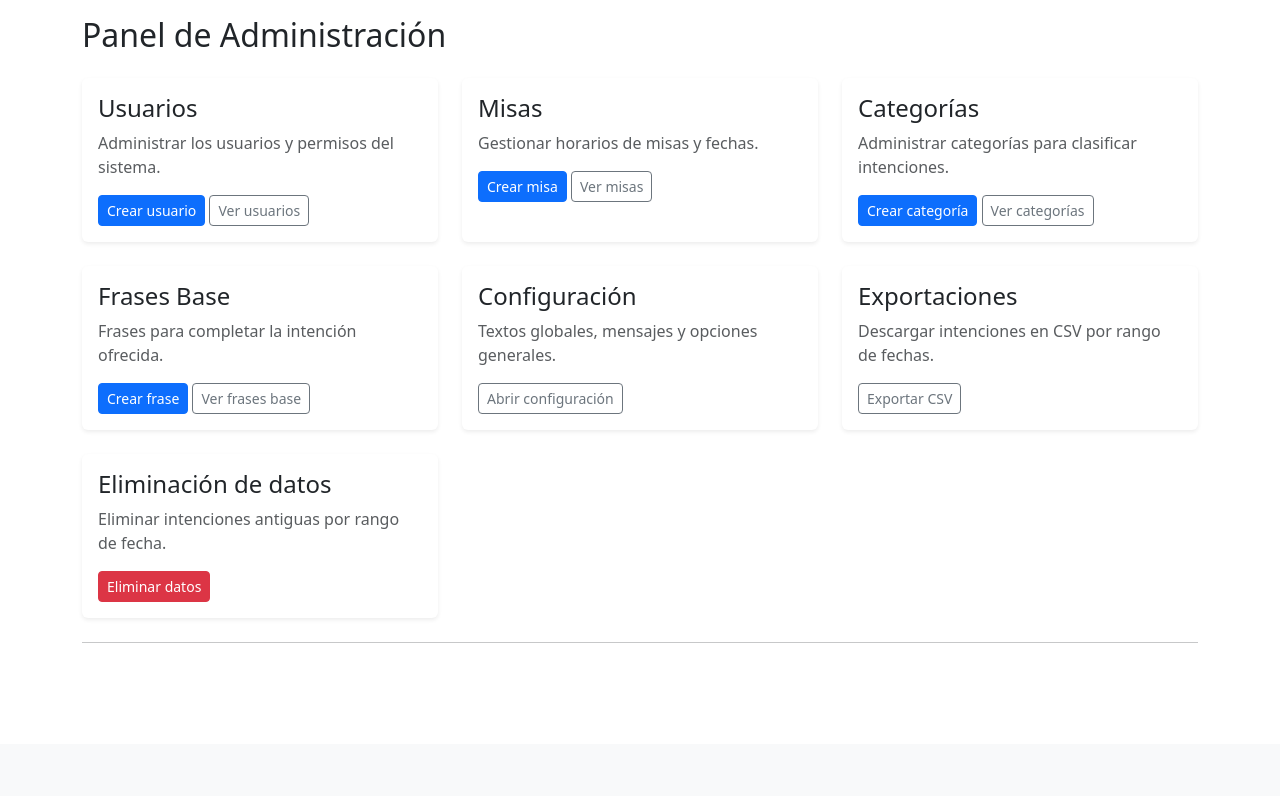
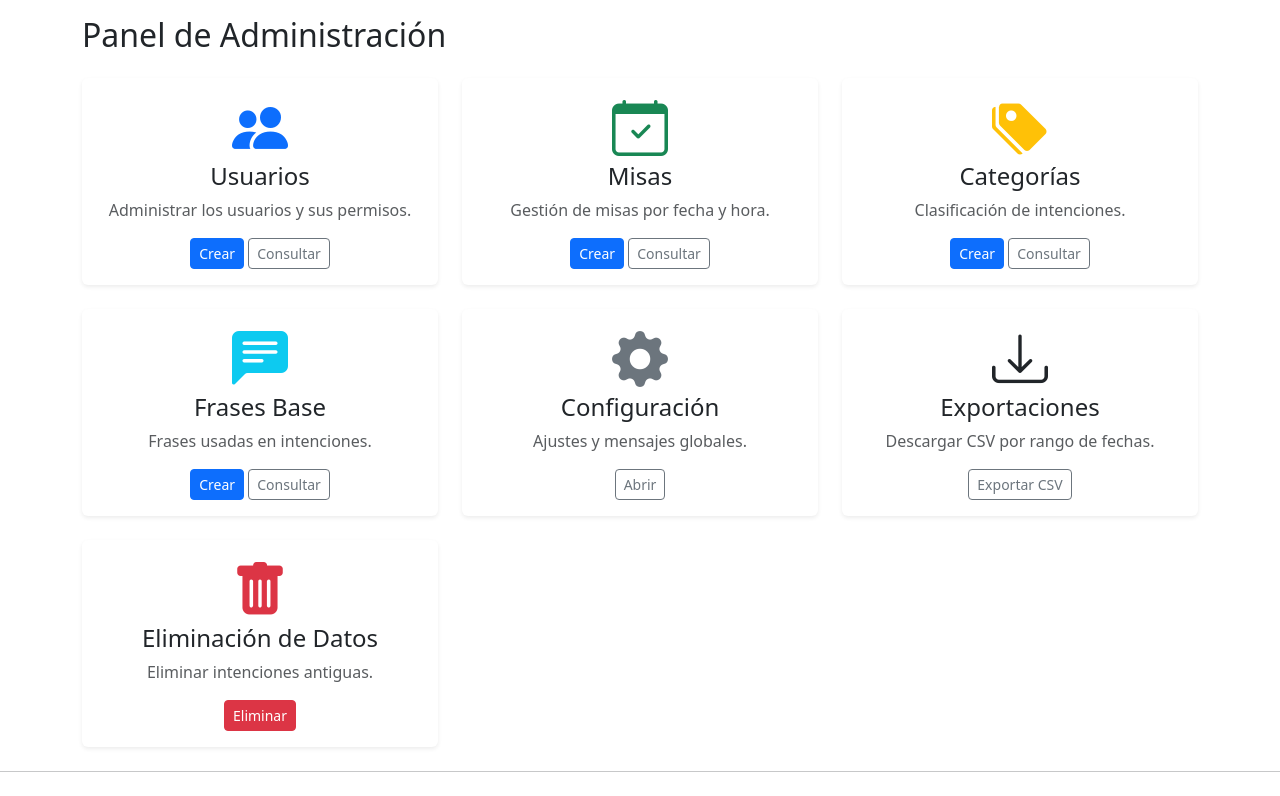
Before and after one commit to OscarAE/intencionesAE, a Flask app: page /admin in a window 1280 px wide. Shown: the part 56-852 px from the top of the page. Before the commit the page ends 699 px from the top, so only its background shows below. Run offline with Flask 3, Linux system fonts and the light colour scheme; the visitor is signed in with stand-in values (Sample User, id 1); data comes from the database, SQL or seed files in the repository; data that the repository does not hold is empty.

Commit message:
Update dashboard.html

```diff
--- a/templates/admin/dashboard.html
+++ b/templates/admin/dashboard.html
@@ -7,69 +7,75 @@
 
     <!-- Usuarios -->
     <div class="col">
-        <div class="card shadow-sm border-0 h-100">
+        <div class="card shadow-sm border-0 h-100 text-center">
             <div class="card-body">
+                <i class="bi bi-people-fill display-4 text-primary mb-3"></i>
                 <h4 class="card-title">Usuarios</h4>
-                <p class="card-text text-muted">Administrar los usuarios y permisos del sistema.</p>
-                <a href="/admin?section=crear_usuario" class="btn btn-primary btn-sm">Crear usuario</a>
-                <a href="/admin?section=usuarios" class="btn btn-outline-secondary btn-sm">Ver usuarios</a>
+                <p class="text-muted">Administrar los usuarios y sus permisos.</p>
+                <a href="/admin?section=crear_usuario" class="btn btn-primary btn-sm">Crear</a>
+                <a href="/admin?section=usuarios" class="btn btn-outline-secondary btn-sm">Consultar</a>
             </div>
         </div>
     </div>
 
     <!-- Misas -->
     <div class="col">
-        <div class="card shadow-sm border-0 h-100">
+        <div class="card shadow-sm border-0 h-100 text-center">
             <div class="card-body">
+                <i class="bi bi-calendar-check display-4 text-success mb-3"></i>
                 <h4 class="card-title">Misas</h4>
-                <p class="card-text text-muted">Gestionar horarios de misas y fechas.</p>
-                <a href="/admin?section=crear_misa" class="btn btn-primary btn-sm">Crear misa</a>
-                <a href="/admin?section=misas" class="btn btn-outline-secondary btn-sm">Ver misas</a>
+                <p class="text-muted">Gestión de misas por fecha y hora.</p>
+                <a href="/admin?section=crear_misa" class="btn btn-primary btn-sm">Crear</a>
+                <a href="/admin?section=misas" class="btn btn-outline-secondary btn-sm">Consultar</a>
             </div>
         </div>
     </div>
 
     <!-- Categorías -->
     <div class="col">
-        <div class="card shadow-sm border-0 h-100">
+        <div class="card shadow-sm border-0 h-100 text-center">
             <div class="card-body">
+                <i class="bi bi-tags-fill display-4 text-warning mb-3"></i>
                 <h4 class="card-title">Categorías</h4>
-                <p class="card-text text-muted">Administrar categorías para clasificar intenciones.</p>
-                <a href="/admin?section=crear_categoria" class="btn btn-primary btn-sm">Crear categoría</a>
-                <a href="/admin?section=categorias" class="btn btn-outline-secondary btn-sm">Ver categorías</a>
+                <p class="text-muted">Clasificación de intenciones.</p>
+                <a href="/admin?section=crear_categoria" class="btn btn-primary btn-sm">Crear</a>
+                <a href="/admin?section=categorias" class="btn btn-outline-secondary btn-sm">Consultar</a>
             </div>
         </div>
     </div>
 
-    <!-- Frases base -->
+    <!-- Frases -->
     <div class="col">
-        <div class="card shadow-sm border-0 h-100">
+        <div class="card shadow-sm border-0 h-100 text-center">
             <div class="card-body">
+                <i class="bi bi-chat-left-text-fill display-4 text-info mb-3"></i>
                 <h4 class="card-title">Frases Base</h4>
-                <p class="card-text text-muted">Frases para completar la intención ofrecida.</p>
-                <a href="/admin?section=crear_frase" class="btn btn-primary btn-sm">Crear frase</a>
-                <a href="/admin?section=frases" class="btn btn-outline-secondary btn-sm">Ver frases base</a>
+                <p class="text-muted">Frases usadas en intenciones.</p>
+                <a href="/admin?section=crear_frase" class="btn btn-primary btn-sm">Crear</a>
+                <a href="/admin?section=frases" class="btn btn-outline-secondary btn-sm">Consultar</a>
             </div>
         </div>
     </div>
 
     <!-- Configuración -->
     <div class="col">
-        <div class="card shadow-sm border-0 h-100">
+        <div class="card shadow-sm border-0 h-100 text-center">
             <div class="card-body">
+                <i class="bi bi-gear-fill display-4 text-secondary mb-3"></i>
                 <h4 class="card-title">Configuración</h4>
-                <p class="card-text text-muted">Textos globales, mensajes y opciones generales.</p>
-                <a href="/admin?section=config" class="btn btn-outline-secondary btn-sm">Abrir configuración</a>
+                <p class="text-muted">Ajustes y mensajes globales.</p>
+                <a href="/admin?section=config" class="btn btn-outline-secondary btn-sm">Abrir</a>
             </div>
         </div>
     </div>
 
     <!-- Exportaciones -->
     <div class="col">
-        <div class="card shadow-sm border-0 h-100">
+        <div class="card shadow-sm border-0 h-100 text-center">
             <div class="card-body">
+                <i class="bi bi-download display-4 text-dark mb-3"></i>
                 <h4 class="card-title">Exportaciones</h4>
-                <p class="card-text text-muted">Descargar intenciones en CSV por rango de fechas.</p>
+                <p class="text-muted">Descargar CSV por rango de fechas.</p>
                 <a href="/admin?section=export" class="btn btn-outline-secondary btn-sm">Exportar CSV</a>
             </div>
         </div>
@@ -77,14 +83,18 @@
 
     <!-- Eliminación -->
     <div class="col">
-        <div class="card shadow-sm border-0 h-100">
+        <div class="card shadow-sm border-0 h-100 text-center">
             <div class="card-body">
-                <h4 class="card-title">Eliminación de datos</h4>
-                <p class="card-text text-muted">Eliminar intenciones antiguas por rango de fecha.</p>
-                <a href="/admin?section=delete" class="btn btn-danger btn-sm">Eliminar datos</a>
+                <i class="bi bi-trash-fill display-4 text-danger mb-3"></i>
+                <h4 class="card-title">Eliminación de Datos</h4>
+                <p class="text-muted">Eliminar intenciones antiguas.</p>
+                <a href="/admin?section=delete" class="btn btn-danger btn-sm">Eliminar</a>
             </div>
         </div>
     </div>
+
+</div>
+
 
 </div>
 <hr class="my-4">
```
